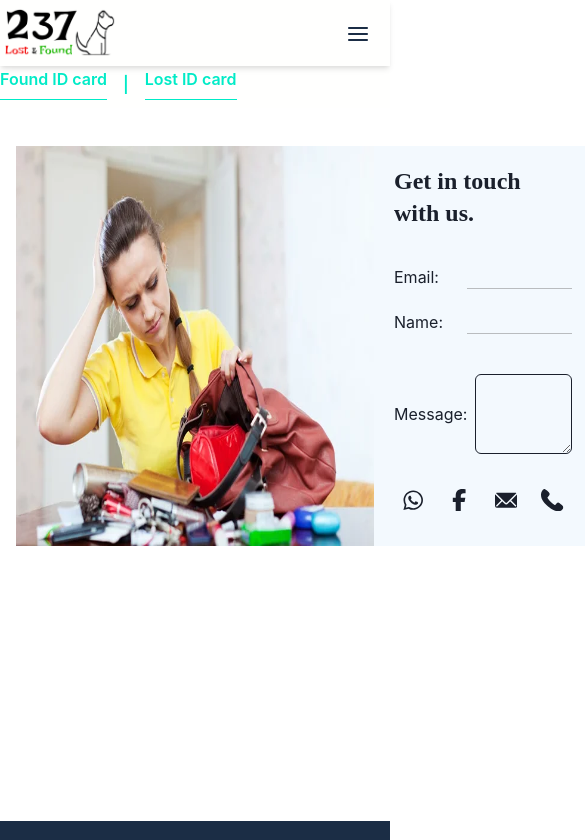
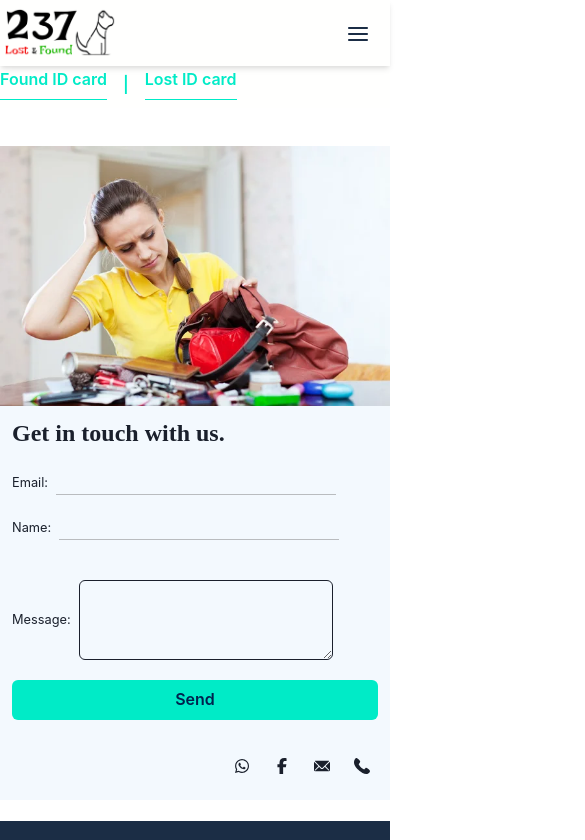
Before and after one commit to Chenwi32/237_lost_and_found, a Next.js app: page /contact in a window 390 px wide. Shown: the top 840 px of the page, 585 px wide, since content can reach past the window. Built offline with nearby package versions, Linux system fonts and the light colour scheme; no server answers; a web font is replaced by a local one.

Commit message:
fixed the mobile version

```diff
--- a/pages/contact.jsx
+++ b/pages/contact.jsx
@@ -1,5 +1,7 @@
 import { EmailIcon, Icon, PhoneIcon } from "@chakra-ui/icons";
 import {
+  Box,
+  Button,
   Container,
   Flex,
   HStack,
@@ -9,15 +11,16 @@ import {
   Input,
   Text,
   Textarea,
+  useMediaQuery,
 } from "@chakra-ui/react";
-import styles from "../styles/contact.module.css";
 
 import { faFacebookF, faWhatsapp } from "@fortawesome/free-brands-svg-icons";
 import { FontAwesomeIcon } from "@fortawesome/react-fontawesome";
 import Head from "next/head";
-import BreadCrumbs from "../components/BreadCrumbs";
 
 const Contact = () => {
+  const [isLargerThan700] = useMediaQuery("(min-width: 700px)");
+
   return (
     <>
       {
@@ -28,17 +31,27 @@ const Contact = () => {
         </Head>
       }
 
-      <Container mt={20} maxW={1000} minH={"80vh"} align="center">
-        <Flex>
-          <Image src="/images/lost.jpg" w={500} h={400} alt="lost documents" />
+      <Container
+        p={isLargerThan700 ? "initial" : "0"}
+        mt={20}
+        maxW={1000}
+        minH={"80vh"}
+        align="center"
+      >
+        <Flex flexDirection={isLargerThan700 ? "row" : "column"}>
+          <Image
+            src="/images/lost.jpg"
+            w={500}
+            alt="woman who lost something"
+          />
 
           <Flex
             w={"100%"}
             flexDirection={"column"}
             justifyContent={"space-between"}
             bg={"#F3F9FE"}
-            p={5}
-            pr={10}
+            p={isLargerThan700? 5 : 3}
+            pr={isLargerThan700? 10 : 3}
           >
             <Heading
               fontSize={"1.5rem"}
@@ -49,9 +62,16 @@ const Contact = () => {
               Get in touch with us.
             </Heading>
 
-            <Flex flexDirection={"column"}>
+            <Flex
+              fontSize={isLargerThan700 ? "initial" : "0.8rem"}
+              flexDirection={"column"}
+              alignItems={"flex-start"}
+            >
               <HStack mb={5}>
-                <Text textAlign={"left"} w={130}>
+                <Text
+                  textAlign={"left"}
+                  w={isLargerThan700 ? 130 : "fit-content"}
+                >
                   Email:
                 </Text>
                 <Input
@@ -67,7 +87,10 @@ const Contact = () => {
               </HStack>
 
               <HStack mb={5}>
-                <Text textAlign={"left"} w={130}>
+                <Text
+                  textAlign={"left"}
+                  w={isLargerThan700 ? 130 : "fit-content"}
+                >
                   Name:
                 </Text>
                 <Input
@@ -82,8 +105,11 @@ const Contact = () => {
                 />
               </HStack>
 
-              <HStack mt={5}>
-                <Text textAlign={"left"} w={130}>
+              <HStack mt={5} mb={5}>
+                <Text
+                  textAlign={"left"}
+                  w={isLargerThan700 ? 130 : "fit-content"}
+                >
                   Message:
                 </Text>
                 <Textarea
@@ -94,9 +120,24 @@ const Contact = () => {
                   }}
                 />
               </HStack>
+
+              <Box w={isLargerThan700? 'inherit' : '100%'}>
+                <Button
+                  w={isLargerThan700? 'inherit' : '100%'}
+                  mb={5}
+                  bg={"brand.100"}
+                  color={"brand.400"}
+                  _hover={{
+                    bg: "brand.200",
+                    color: "brand.400",
+                  }}
+                >
+                  Send
+                </Button>
+              </Box>
             </Flex>
 
-            <Flex fontSize={"2.4rem"} gap={2} justifyContent={'flex-end'}>
+            <Flex fontSize={isLargerThan700? "2.4rem" : '2rem'} gap={2} justifyContent={"flex-end"}>
               <a href="https://wa.me/+237651395832" target="blank">
                 <Icon
                   _hover={{
```
